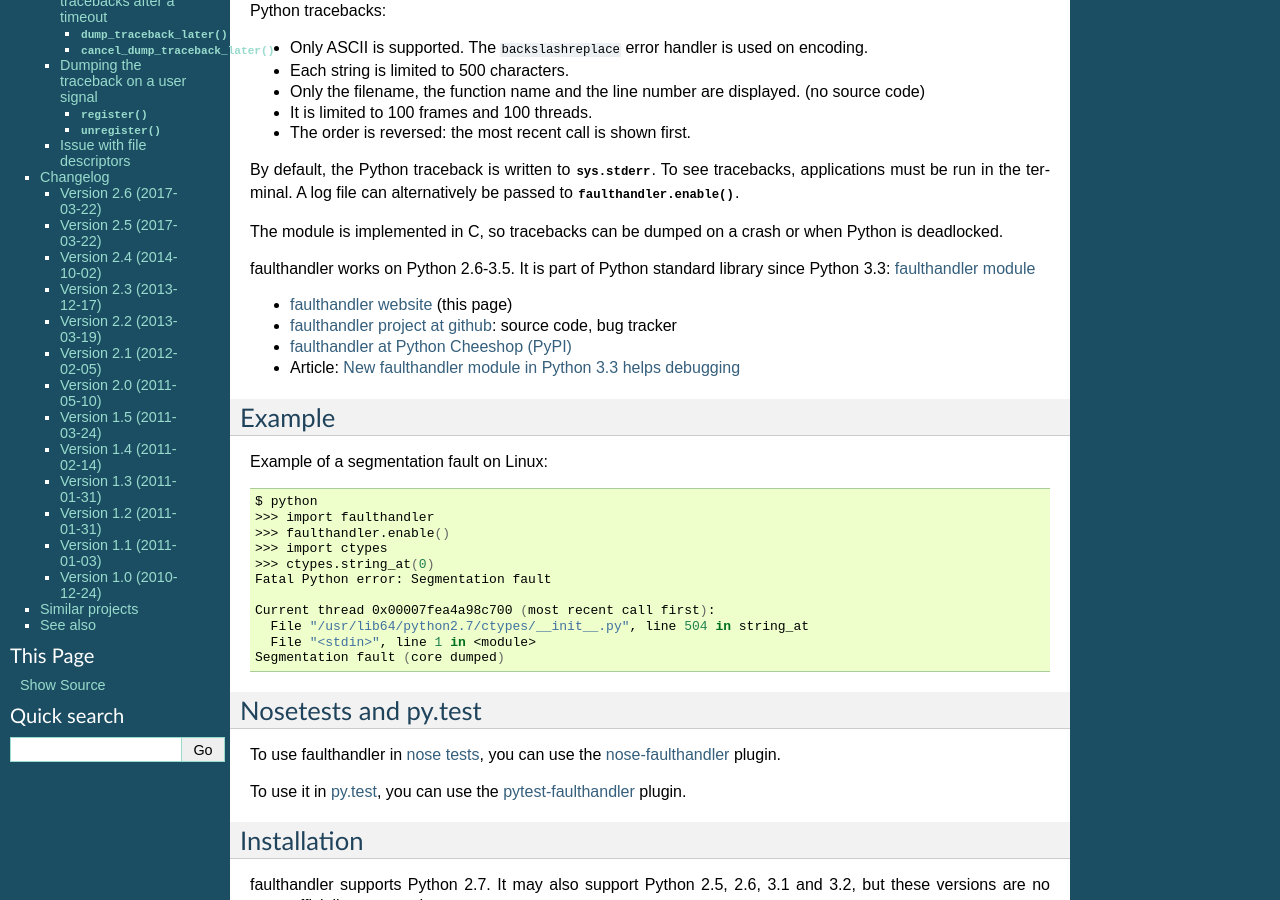
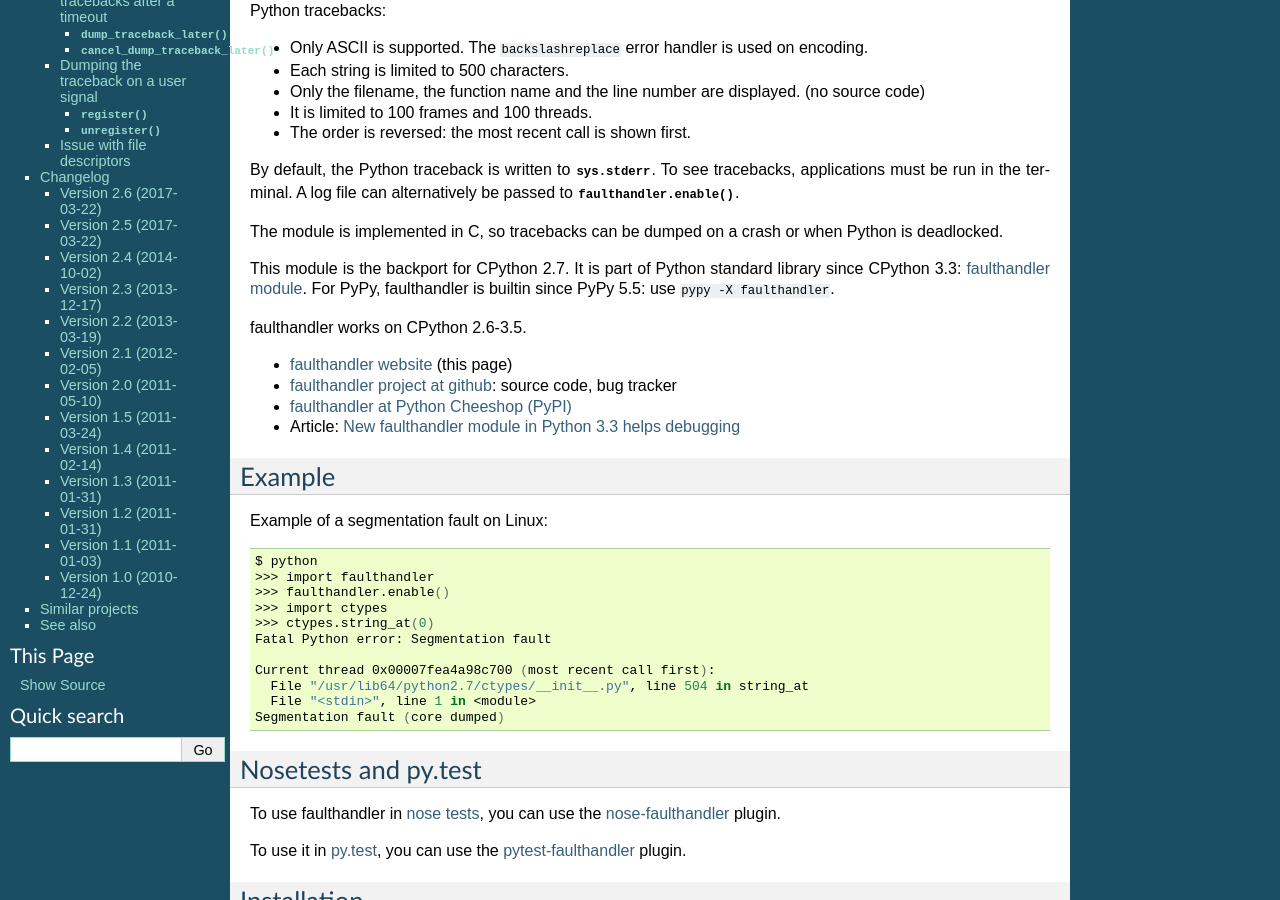
Before and after one commit to vstinner/faulthandler, a Sphinx documentation site: the page built from doc/index.rst, in a window 1280 px wide and 900 px high, scrolled down 401 px. Built offline with Sphinx 7.4.7, drawn with Linux system fonts in a browser that asks for light colours.

Commit message:
PyPy includes faulthandler since PyPy 5.5

```diff
--- a/README.rst
+++ b/README.rst
@@ -35,6 +35,9 @@ see the traceback, or pass a file to faulthandler.enable().
 faulthandler is implemented in C using signal handlers to be able to dump a
 traceback on a crash or when Python is blocked (eg. deadlock).
 
+This module is the backport for CPython 2.7. For PyPy, faulthandler is builtin
+since PyPy 5.5: use ``pypy -X faulthandler``.
+
 Website:
 https://faulthandler.readthedocs.io/
 
--- a/doc/index.rst
+++ b/doc/index.rst
@@ -39,9 +39,12 @@ alternatively be passed to :func:`faulthandler.enable`.
 The module is implemented in C, so tracebacks can be dumped on a crash or when
 Python is deadlocked.
 
-faulthandler works on Python 2.6-3.5. It is part of Python standard library
-since Python 3.3: `faulthandler module
-<http://docs.python.org/dev/library/faulthandler.html>`_
+This module is the backport for CPython 2.7. It is part of Python standard
+library since CPython 3.3: `faulthandler module
+<http://docs.python.org/dev/library/faulthandler.html>`_. For PyPy,
+faulthandler is builtin since PyPy 5.5: use ``pypy -X faulthandler``.
+
+faulthandler works on CPython 2.6-3.5.
 
 * `faulthandler website <https://faulthandler.readthedocs.io/>`_
   (this page)
--- a/setup.py
+++ b/setup.py
@@ -84,6 +84,7 @@ if sys.version_info >= (3, 3):
 if python_implementation().lower() != 'cpython':
     print("ERROR: faulthandler is written for CPython, it doesn't work on %s"
           % python_implementation())
+    print("faulthandler builtin PyPy since PyPy 5.5: use pypy -X faulthandler")
     sys.exit(1)
 
 
```
